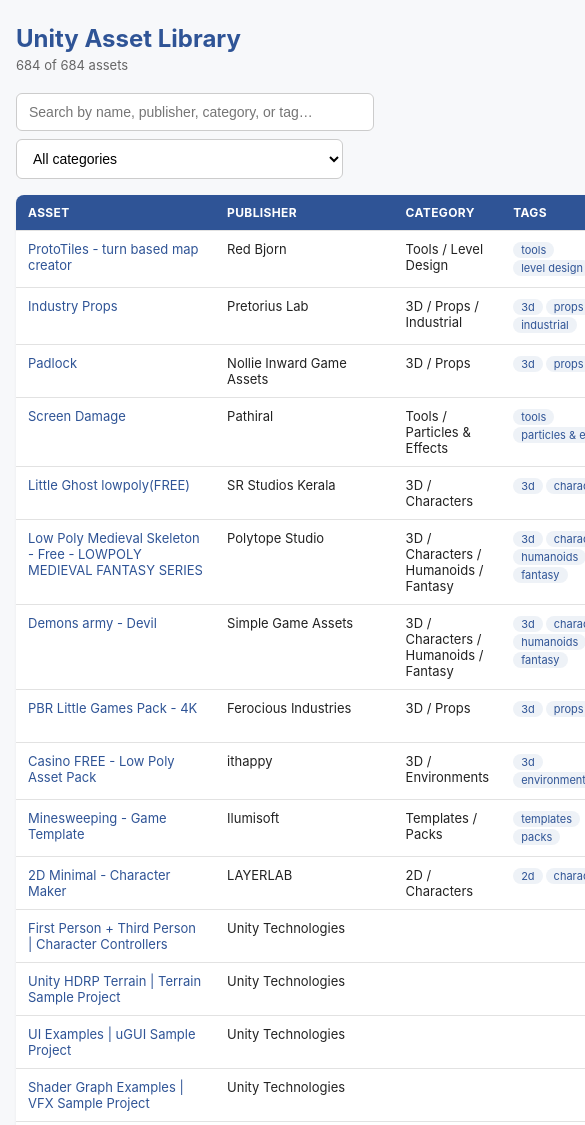
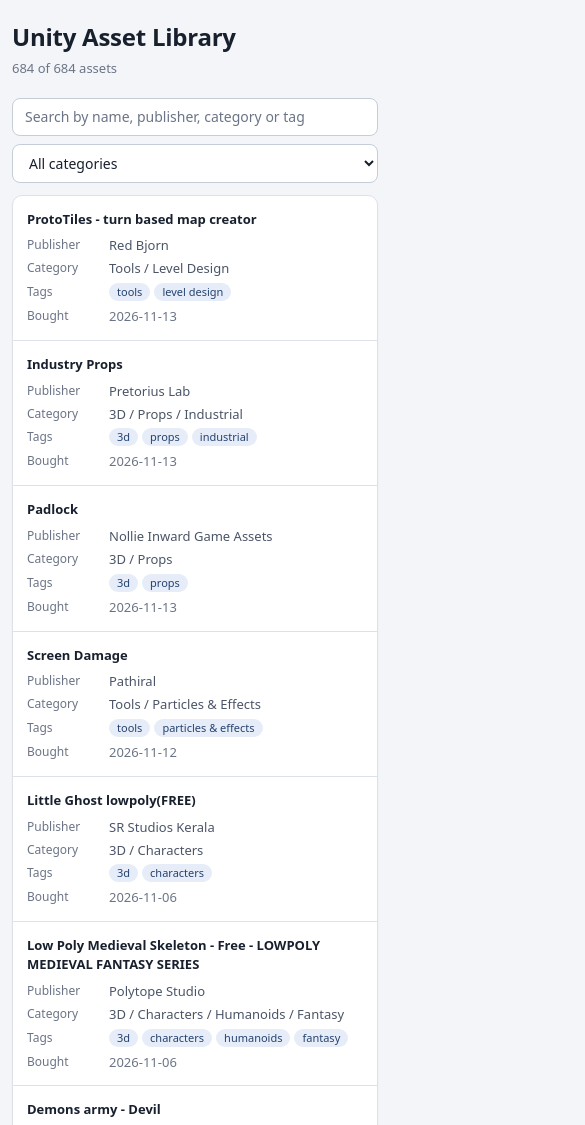
Before and after one commit to alberto-ricci/unity-asset-library, a plain HTML site: page index.html in a window 390 px wide. Shown: the top 1125 px of the page, 585 px wide, since content can reach past the window. Drawn offline with Linux system fonts and the light colour scheme.

Commit message:
Restyle library page: shared theme, dark mode, phone layout
Matches the extension's v1.3.0 look. Adds a sticky header, a Deprecated
badge, accessible labels, and a card layout under 640px.

Co-Authored-By: Claude Opus 5.5 <noreply@anthropic.com>

```diff
--- a/index.html
+++ b/index.html
@@ -6,129 +6,121 @@
 <title>Unity Asset Library</title>
 <style>
   :root {
-    --header: #2F5496;
-    --bg: #f7f8fa;
-    --card: #ffffff;
-    --border: #e2e2e2;
-    --text: #222;
-    --muted: #666;
+    color-scheme: light dark;
+    --font: system-ui, -apple-system, "Segoe UI", Roboto, Arial, sans-serif;
+    --bg: #f3f5f8; --surface: #ffffff; --surface-2: #eef1f6;
+    --border: #dde2ea; --border-strong: #c5cdd9;
+    --text: #18202e; --text-2: #4b5567; --text-3: #6b7486;
+    --accent: #2f5496; --accent-soft: #e6edf8; --accent-soft-text: #24426f;
+    --focus: rgba(47, 84, 150, 0.35);
+    --danger: #c0392b; --danger-bg: #fdecea;
+    --shadow: 0 1px 2px rgba(16, 24, 40, 0.05);
+  }
+  @media (prefers-color-scheme: dark) {
+    :root {
+      --bg: #16191f; --surface: #1f232b; --surface-2: #272c35;
+      --border: #323844; --border-strong: #434a58;
+      --text: #e8ebf0; --text-2: #b4bbc8; --text-3: #8b93a3;
+      --accent: #6f9be8; --accent-soft: #24304a; --accent-soft-text: #b9cdf3;
+      --focus: rgba(111, 155, 232, 0.45);
+      --danger: #ef7b6d; --danger-bg: #3a2220;
+      --shadow: none;
+    }
   }
   * { box-sizing: border-box; }
-  body {
-    font-family: -apple-system, Segoe UI, Arial, sans-serif;
-    background: var(--bg);
-    color: var(--text);
-    margin: 0;
-    padding: 24px 16px 60px;
+  [hidden] { display: none !important; }
+  body { margin: 0; padding: 32px 16px 64px; font: 14px/1.45 var(--font); color: var(--text); background: var(--bg); }
+  .wrap { max-width: 1080px; margin: 0 auto; }
+  h1 { margin: 0 0 4px; font-size: 24px; font-weight: 700; letter-spacing: -0.01em; }
+  #meta { font-size: 13px; color: var(--text-3); font-variant-numeric: tabular-nums; }
+  header { margin-bottom: 20px; }
+
+  .toolbar { display: flex; gap: 8px; flex-wrap: wrap; margin-bottom: 12px; }
+  input, select {
+    min-height: 38px; padding: 8px 12px; font: 14px var(--font); color: var(--text);
+    background: var(--surface); border: 1px solid var(--border-strong); border-radius: 8px;
   }
-  header {
-    max-width: 1000px;
-    margin: 0 auto 20px;
+  input { flex: 1; min-width: 220px; }
+  input::placeholder { color: var(--text-3); }
+  input:hover, select:hover { border-color: var(--text-3); }
+  input:focus-visible, select:focus-visible { outline: none; border-color: var(--accent); box-shadow: 0 0 0 3px var(--focus); }
+  a:focus-visible { outline: 2px solid var(--accent); outline-offset: 2px; border-radius: 2px; }
+
+  .table-wrap { background: var(--surface); border: 1px solid var(--border); border-radius: 10px; box-shadow: var(--shadow); overflow: clip; }
+  table { width: 100%; border-collapse: collapse; }
+  thead th {
+    position: sticky; top: 0; z-index: 1; background: var(--surface-2); color: var(--text-2);
+    text-align: left; padding: 10px 14px; font-size: 11px; font-weight: 600; text-transform: uppercase; letter-spacing: 0.05em;
+    border-bottom: 1px solid var(--border);
   }
-  h1 {
-    color: var(--header);
-    font-size: 24px;
-    margin: 0 0 4px;
+  tbody td { padding: 11px 14px; border-top: 1px solid var(--border); font-size: 13px; vertical-align: top; }
+  tbody tr:first-child td { border-top: none; }
+  tbody tr:hover { background: var(--surface-2); }
+  td.publisher, td.category { color: var(--text-2); }
+  td.date { color: var(--text-3); white-space: nowrap; font-variant-numeric: tabular-nums; }
+  th.date { white-space: nowrap; }
+
+  a.asset-link { color: var(--text); font-weight: 600; text-decoration: none; }
+  a.asset-link:hover { color: var(--accent); text-decoration: underline; text-underline-offset: 2px; }
+  .purpose { display: block; font-size: 12px; color: var(--text-3); margin-top: 2px; }
+  .tag {
+    display: inline-block; margin: 1px 4px 2px 0; padding: 1px 8px; border-radius: 999px;
+    font-size: 11px; background: var(--accent-soft); color: var(--accent-soft-text);
   }
-  #meta {
-    font-size: 13px;
-    color: var(--muted);
+  .badge {
+    display: inline-block; margin-left: 6px; padding: 1px 7px; border-radius: 999px; vertical-align: 1px;
+    font-size: 10px; font-weight: 700; text-transform: uppercase; letter-spacing: 0.04em;
+    background: var(--danger-bg); color: var(--danger);
   }
-  .toolbar {
-    max-width: 1000px;
-    margin: 0 auto 16px;
-    display: flex;
-    gap: 8px;
-    flex-wrap: wrap;
+  #empty { margin: 48px auto; text-align: center; color: var(--text-3); }
+
+  /* Phones: each row becomes a card, with the column name before each value. */
+  @media (max-width: 640px) {
+    body { padding: 20px 12px 48px; }
+    thead { display: none; }
+    tbody tr { display: block; padding: 12px 14px; border-top: 1px solid var(--border); }
+    tbody tr:first-child { border-top: none; }
+    tbody td { display: flex; gap: 10px; padding: 2px 0; border: none; }
+    tbody td.tags { display: block; }
+    tbody td.tags::before { display: inline-block; width: 72px; margin-right: 10px; }
+    select { flex: 1; }
+    tbody td:empty { display: none; }
+    tbody td:first-child { display: block; margin-bottom: 4px; }
+    tbody td:not(:first-child)::before { content: attr(data-label); flex: 0 0 72px; color: var(--text-3); font-size: 12px; }
   }
-  #search {
-    flex: 1;
-    min-width: 200px;
-    padding: 10px 12px;
-    border: 1px solid #ccc;
-    border-radius: 6px;
-    font-size: 14px;
-  }
-  select {
-    padding: 10px 12px;
-    border: 1px solid #ccc;
-    border-radius: 6px;
-    font-size: 14px;
-    background: #fff;
-  }
-  table {
-    max-width: 1000px;
-    width: 100%;
-    margin: 0 auto;
-    border-collapse: collapse;
-    background: var(--card);
-    border-radius: 8px;
-    overflow: hidden;
-    box-shadow: 0 1px 3px rgba(0,0,0,0.06);
-  }
-  thead th {
-    background: var(--header);
-    color: #fff;
-    text-align: left;
-    padding: 10px 12px;
-    font-size: 12px;
-    text-transform: uppercase;
-    letter-spacing: 0.03em;
-  }
-  tbody td {
-    padding: 10px 12px;
-    border-top: 1px solid var(--border);
-    font-size: 13px;
-    vertical-align: top;
-  }
-  tbody tr:hover { background: #f4f7fb; }
-  .tag {
-    display: inline-block;
-    background: #eef2f7;
-    color: var(--header);
-    border-radius: 10px;
-    padding: 1px 8px;
-    font-size: 11px;
-    margin: 1px 3px 1px 0;
-  }
-  a.asset-link { color: var(--header); text-decoration: none; }
-  a.asset-link:hover { text-decoration: underline; }
-  .purpose { display: block; font-size: 11px; color: var(--muted); margin-top: 2px; }
-  #empty {
-    max-width: 1000px;
-    margin: 40px auto;
-    text-align: center;
-    color: var(--muted);
-    font-size: 14px;
-  }
+  @media (prefers-reduced-motion: no-preference) { tbody tr { transition: background-color 0.12s; } }
 </style>
 </head>
 <body>
+<div class="wrap">
   <header>
     <h1>Unity Asset Library</h1>
-    <div id="meta">Loading…</div>
+    <div id="meta" role="status">Loading…</div>
   </header>
 
   <div class="toolbar">
-    <input id="search" type="text" placeholder="Search by name, publisher, category, or tag…">
-    <select id="categoryFilter">
+    <input id="search" type="search" placeholder="Search by name, publisher, category or tag" aria-label="Search assets">
+    <select id="categoryFilter" aria-label="Filter by category">
       <option value="">All categories</option>
     </select>
   </div>
 
-  <table id="table" style="display:none">
+  <div class="table-wrap" id="table" hidden>
+    <table>
       <thead>
         <tr>
           <th>Asset</th>
           <th>Publisher</th>
           <th>Category</th>
           <th>Tags</th>
-        <th>Date</th>
+          <th class="date">Date</th>
         </tr>
       </thead>
       <tbody id="tbody"></tbody>
     </table>
-  <div id="empty" style="display:none">No assets logged yet.</div>
+  </div>
+  <div id="empty" hidden>No assets logged yet.</div>
+</div>
 
   <script>
     // This page reads library.json from the SAME directory it's served
@@ -204,15 +196,15 @@
       var empty = document.getElementById("empty");
 
       if (visible.length === 0) {
-        table.style.display = "none";
-        empty.style.display = "block";
+        table.hidden = true;
+        empty.hidden = false;
         empty.textContent = library.length === 0
           ? "No assets logged yet."
           : "No matches for that search.";
         return;
       }
-      table.style.display = "table";
-      empty.style.display = "none";
+      table.hidden = false;
+      empty.hidden = true;
 
       for (var i = 0; i < visible.length; i++) {
         var item = visible[i];
@@ -233,6 +225,12 @@
           link.title = "No direct link saved -- searches the Asset Store for this name";
         }
         assetTd.appendChild(link);
+        if (item.status === "Deprecated") {
+          var badge = document.createElement("span");
+          badge.className = "badge";
+          badge.textContent = "Deprecated";
+          assetTd.appendChild(badge);
+        }
         if (item.purpose) {
           var purposeEl = document.createElement("span");
           purposeEl.className = "purpose";
@@ -242,11 +240,17 @@
 
         var publisherTd = document.createElement("td");
         publisherTd.textContent = item.publisher;
+        publisherTd.className = "publisher";
+        publisherTd.setAttribute("data-label", "Publisher");
 
         var categoryTd = document.createElement("td");
         categoryTd.textContent = item.category;
+        categoryTd.className = "category";
+        categoryTd.setAttribute("data-label", "Category");
 
         var tagsTd = document.createElement("td");
+        tagsTd.className = "tags";
+        tagsTd.setAttribute("data-label", "Tags");
         var tagParts = (item.tags || "").split(",");
         for (var t = 0; t < tagParts.length; t++) {
           var tagText = tagParts[t].replace(/^\s+|\s+$/g, "");
@@ -259,6 +263,8 @@
 
         var dateTd = document.createElement("td");
         dateTd.textContent = item.purchaseDate || "";
+        dateTd.className = "date";
+        dateTd.setAttribute("data-label", "Bought");
 
         tr.appendChild(assetTd);
         tr.appendChild(publisherTd);
```
Lines whose indentation alone changed are shown as unchanged.
